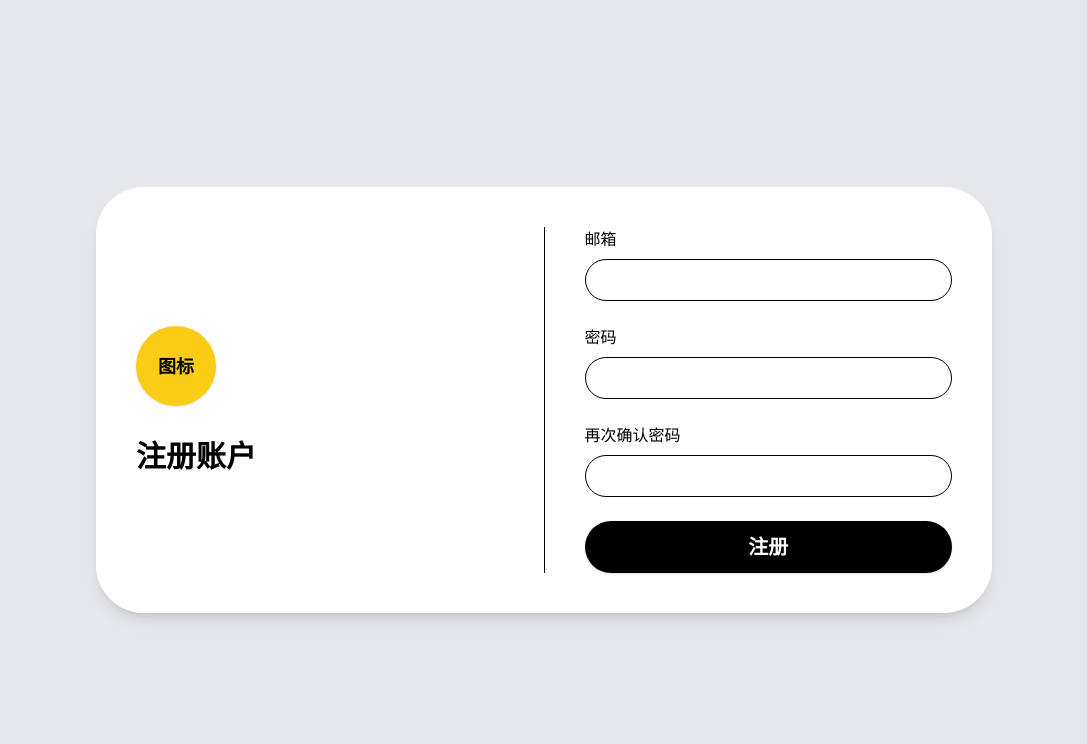
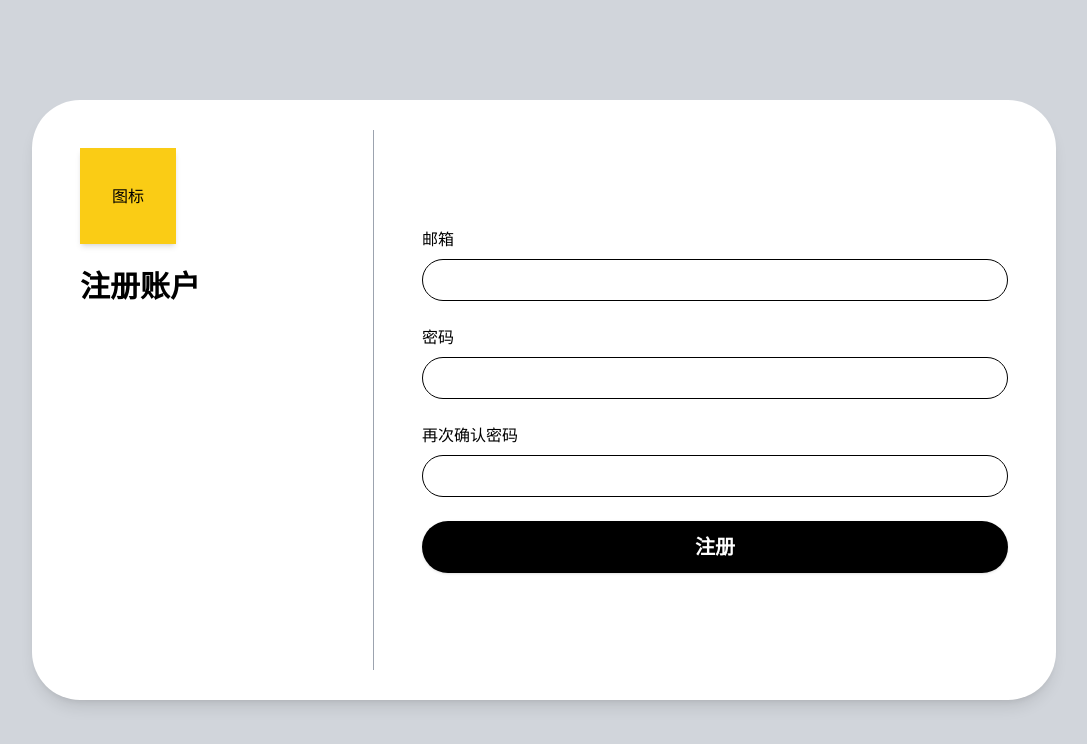
Before and after one commit to PaddySeahorse/frontend-paddyseahorse, a plain HTML site: page signup/index.html in a window 1280 px wide. Shown: the whole page, without its empty margins (96-1183 px from the left). Drawn offline with nearby package versions, Linux system fonts and the light colour scheme.

Commit message:
更新 index.html

```diff
--- a/signup/index.html
+++ b/signup/index.html
@@ -3,77 +3,69 @@
 <head>
   <meta charset="UTF-8" />
   <meta name="viewport" content="width=device-width, initial-scale=1" />
-    <title>注册账户</title>
+  <title>前燕</title>
   <script src="https://cdn.tailwindcss.com"></script>
 </head>
-  <body class="bg-gray-200">
-    <!-- 移动端 -->
-    <div class="md:hidden flex flex-col justify-center px-8 space-y-6 min-h-screen">
-      <div class="bg-yellow-400 w-20 h-20 flex items-center justify-center text-black font-bold text-lg rounded-full shadow">
+<body class="bg-gray-300">
+
+  <!-- ✅ 移动端页面（仅超小屏显示） -->
+  <div class="block md:hidden">
+    <div class="w-full bg-gray-300 flex flex-col items-start px-6 pt-8 pb-4">
+      <div class="bg-yellow-400 w-24 h-24 shadow-md flex items-center justify-center font-bold mb-4">
         图标
       </div>
-      <h1 class="text-3xl font-semibold text-black">注册账户</h1>
+      <h1 class="text-3xl font-bold text-black">注册账户</h1>
+    </div>
 
+    <div class="min-h-screen bg-white rounded-t-[3rem] flex flex-col items-center justify-start px-6 py-8">
+      <form class="w-full space-y-6 mt-2 px-2" onsubmit="return validateForm(event)">
+        <div>
+          <label class="block mb-2 text-black font-medium" for="email">邮箱</label>
+          <input type="email" id="email" placeholder="请输入邮箱" class="w-full border border-black rounded-full px-4 py-3" />
+          <p id="error-email" class="text-red-500 text-sm mt-2 hidden">请输入有效邮箱</p>
+        </div>
+        <div>
+          <label class="block mb-2 text-black font-medium" for="password">密码</label>
+          <input type="password" id="password" placeholder="请输入密码" class="w-full border border-black rounded-full px-4 py-3" />
+        </div>
+        <div>
+          <label class="block mb-2 text-black font-medium" for="confirm-password">再次确认密码</label>
+          <input type="password" id="confirm-password" placeholder="请再次输入密码" class="w-full border border-black rounded-full px-4 py-3" />
+          <p id="error-message" class="text-red-500 text-sm mt-2 hidden">两次密码输入不一致</p>
+        </div>
+        <button class="w-full bg-black text-white font-bold text-xl py-4 rounded-full shadow-md mt-4">注册</button>
+      </form>
+    </div>
+  </div>
+
+  <!-- ✅ 桌面端页面（包括 iPad） -->
+  <div class="hidden md:flex items-center justify-center min-h-screen">
+    <div class="bg-white rounded-[3rem] w-full max-w-5xl h-[600px] grid grid-cols-[1fr_1px_2fr] shadow-lg">
+      <!-- 左侧区域 -->
+      <div class="flex flex-col items-start pt-12 pl-12">
+        <div class="bg-yellow-400 w-24 h-24 flex items-center justify-center shadow-md mb-6">图标</div>
+        <h2 class="text-3xl font-bold text-black">注册账户</h2>
+      </div>
+      <!-- 分割线 -->
+      <div class="bg-gray-400 h-[90%] self-center"></div>
+      <!-- 右侧表单区域 -->
+      <div class="flex flex-col justify-center px-12 space-y-6">
         <form onsubmit="return validateForm(event)" class="space-y-6">
           <div>
-          <label for="email" class="block mb-2 text-black font-medium">邮箱</label>
-          <input type="email" name="email" id="email" class="border border-black rounded-full px-4 py-2 w-full" />
-          <p id="error-email" class="text-red-500 text-sm mt-2 hidden">请输入有效邮箱</p>
-        </div>
-
-        <div>
-          <label for="password" class="block mb-2 text-black font-medium">密码</label>
-          <input type="password" name="password" id="password" class="border border-black rounded-full px-4 py-2 w-full" />
-        </div>
-
-        <div>
-          <label for="confirm-password" class="block mb-2 text-black font-medium">再次确认密码</label>
-          <input type="password" name="confirmPassword" id="confirm-password" class="border border-black rounded-full px-4 py-2 w-full" />
-          <p id="error-message" class="text-red-500 text-sm mt-2 hidden">两次密码输入不一致</p>
-        </div>
-
-        <button type="submit" class="mt-6 w-full bg-black text-white font-bold text-xl py-3 rounded-full shadow">
-          注册
-        </button>
-      </form>
-    </div>
-
-    <!-- 桌面端 -->
-    <div class="hidden md:flex items-center justify-center min-h-screen">
-      <div class="bg-white rounded-[3rem] w-full max-w-4xl flex shadow-lg overflow-hidden">
-        <div class="w-1/2 p-10 flex flex-col justify-center items-start bg-white">
-          <div class="mb-8">
-            <div class="bg-yellow-400 w-20 h-20 flex items-center justify-center text-black font-bold text-lg rounded-full shadow">
-              图标
-            </div>
-          </div>
-          <h1 class="text-3xl font-semibold text-black">注册账户</h1>
-        </div>
-
-        <div class="w-px bg-black my-10"></div>
-
-        <div class="w-1/2 p-10">
-          <form onsubmit="return validateForm(event)" class="space-y-6">
-            <div>
-              <label for="email-desktop" class="block mb-2 text-black font-medium">邮箱</label>
-              <input type="email" name="email" id="email-desktop" class="border border-black rounded-full px-4 py-2 w-full" />
+            <label class="block mb-2 text-black font-medium" for="email-desktop">邮箱</label>
+            <input type="email" id="email-desktop" class="border border-black rounded-full px-4 py-2 w-full" />
             <p id="error-email-desktop" class="text-red-500 text-sm mt-2 hidden">请输入有效邮箱</p>
           </div>
-
           <div>
-              <label for="password-desktop" class="block mb-2 text-black font-medium">密码</label>
-              <input type="password" name="password" id="password-desktop" class="border border-black rounded-full px-4 py-2 w-full" />
+            <label class="block mb-2 text-black font-medium" for="password-desktop">密码</label>
+            <input type="password" id="password-desktop" class="border border-black rounded-full px-4 py-2 w-full" />
           </div>
-
           <div>
-              <label for="confirm-password-desktop" class="block mb-2 text-black font-medium">再次确认密码</label>
-              <input type="password" name="confirmPassword" id="confirm-password-desktop" class="border border-black rounded-full px-4 py-2 w-full" />
+            <label class="block mb-2 text-black font-medium" for="confirm-password-desktop">再次确认密码</label>
+            <input type="password" id="confirm-password-desktop" class="border border-black rounded-full px-4 py-2 w-full" />
             <p id="error-message-desktop" class="text-red-500 text-sm mt-2 hidden">两次密码输入不一致</p>
           </div>
-
-            <button type="submit" class="mt-6 w-full bg-black text-white font-bold text-xl py-3 rounded-full shadow">
-              注册
-            </button>
+          <button type="submit" class="mt-6 w-full bg-black text-white font-bold text-xl py-3 rounded-full shadow">注册</button>
         </form>
       </div>
     </div>
@@ -81,8 +73,6 @@
 
   <script>
     function validateForm(event) {
-        event.preventDefault();
-
       const isMobile = window.innerWidth < 768;
       const prefix = isMobile ? '' : '-desktop';
 
@@ -92,7 +82,7 @@
       const errorPwd = document.getElementById('error-message' + prefix);
       const errorEmail = document.getElementById('error-email' + prefix);
 
-        const emailPattern = /^[^\\s@]+@[^\\s@]+\\.[^\\s@]+$/;
+      const emailPattern = /^[^\s@]+@[^\s@]+\.[^\s@]+$/;
 
       let valid = true;
 
@@ -110,31 +100,13 @@
         errorPwd.classList.add('hidden');
       }
 
-        if (!valid) return false;
+      if (!valid) {
+        event.preventDefault();
+      }
 
-        fetch('https://paddyseahorse-register.onrender.com/register', {
-          method: 'POST',
-          headers: { 'Content-Type': 'application/json' },
-          body: JSON.stringify({
-            email: email.value.trim(),
-            password: pwd.value,
-            confirmPassword: confirm.value
-          })
-        })
-          .then(response => response.json())
-          .then(data => {
-            if (data.message) {
-              alert('✅ 注册成功！');
-            } else {
-              alert('❌ 注册失败：' + (data.error || '未知错误'));
-            }
-          })
-          .catch(error => {
-            alert('❌ 网络错误：' + error.message);
-          });
-
-        return false;
+      return valid;
     }
   </script>
+
 </body>
 </html>
```
Lines whose indentation alone changed are shown as unchanged.
